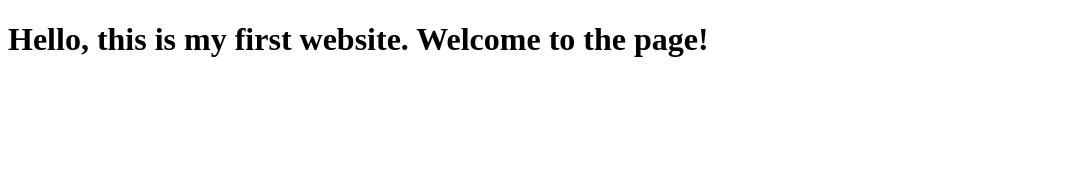
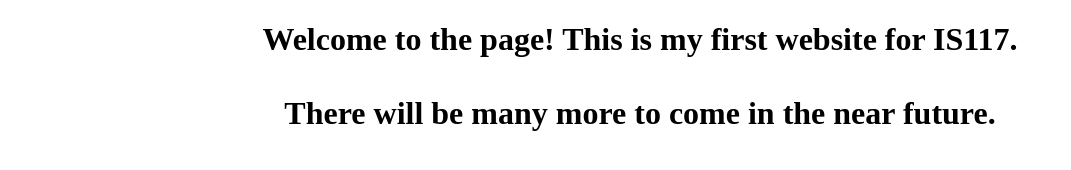
Before and after one commit to BrandonGranucci/IS117-006-Assignments, a plain HTML site: page Homework_Assignments/First_Website.html in a window 1280 px wide. Shown: the whole page, without its empty margins (0-1071 px from the left). Drawn offline with Linux system fonts and the light colour scheme.

Commit message:
Centered text with <style> and added more text

```diff
--- a/Homework_Assignments/First_Website.html
+++ b/Homework_Assignments/First_Website.html
@@ -4,9 +4,13 @@
     <meta charset="UTF-8">
     <title>First Website</title>
 </head>
+<style>
+    h1 {text-align: center;}
+</style>
 <body>
     <h1>
-        Hello, this is my first website. Welcome to the page!
+        Welcome to the page! This is my first website for IS117.
+        <br> <br> There will be many more to come in the near future.
     </h1>
 </body>
 </html>
```
